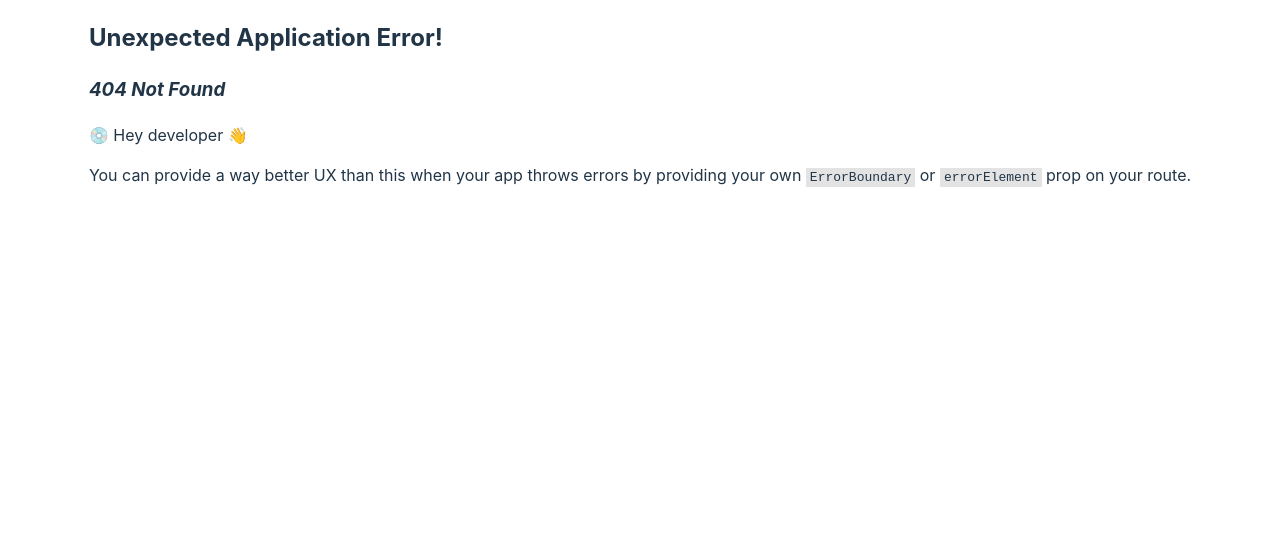
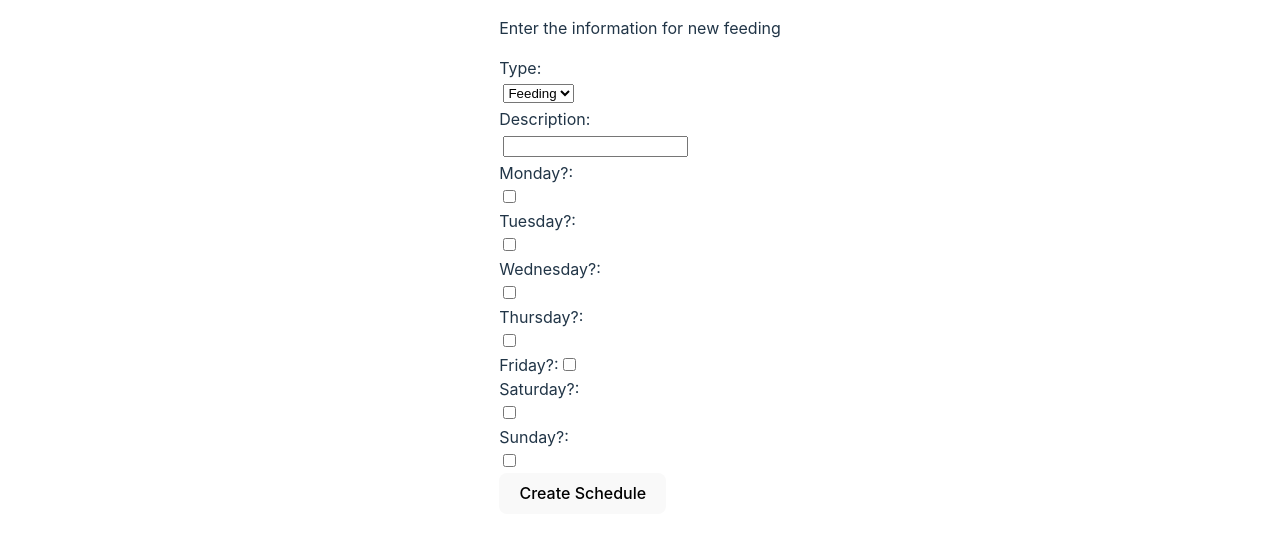
Before and after one commit to ActualTurtle/reptiletracker.cs4610, a React (Vite) app in the folder client/: page /reptile/1/schedule in a window 1280 px wide. Before the commit this address had no page. Shown: the top 538 px of the page. Built offline with nearby package versions, Linux system fonts and the light colour scheme; sample sign-in values are in the browser's storage.

Commit message:
Various reptile operations now possible

```diff
--- /dev/null
+++ b/client/src/pages/NewFeeding.tsx
@@ -0,0 +1,60 @@
+import { Reptile } from "@prisma/client";
+import { useEffect, useState } from "react";
+import { Link, useNavigate } from "react-router-dom";
+import { useApi } from "../hooks/useApi";
+import { useAuth } from "../hooks/useAuth";
+import { speciesStrings } from "../types/Strings";
+export const NewFeeding = () => {
+
+  const navigate = useNavigate();
+  const api = useApi();
+  const { token, setToken } = useAuth();
+  const [foodItem, setFoodItem] = useState("");
+  const [errorMessage, setErrorMessage] = useState("");
+
+
+  useEffect(() => {
+    if (!token) {
+      navigate("/"), {
+        replace: true
+      }
+    }
+  }, []);
+
+  async function createFeeding() {
+    if (foodItem == "") {
+      setErrorMessage("FoodItem must be specified");
+      return;
+    }
+    const feeding = {
+      foodItem
+    }
+
+    const id = window.location.href.split("/")[4];
+    const responseBody = await api.post(`${import.meta.env.VITE_SERVER_URL}/reptile/${id}/feeding`, feeding);
+    if (responseBody.message == "Created a feeding") {
+      navigate(`/reptile/${id}`, { replace: true });
+    }
+    else {
+      setErrorMessage("Unable to create feeding");
+    }
+  }
+
+
+  return (
+    <div>
+      <p>Enter the information for new feeding</p>
+      <div className="inputs">
+        Food Item:
+        <input type="text" value={foodItem} onChange={(e) => setFoodItem(e.target.value)} className="text-inputs" />
+      </div>
+      <div>
+        <button onClick={() => createFeeding()}>Create Feeding</button>
+      </div>
+
+      <div>
+        <p>{errorMessage}</p>
+      </div>
+    </div>
+  )
+}
--- /dev/null
+++ b/client/src/pages/NewHusbandry.tsx
@@ -0,0 +1,74 @@
+import { Reptile } from "@prisma/client";
+import { useEffect, useState } from "react";
+import { Link, useNavigate } from "react-router-dom";
+import { useApi } from "../hooks/useApi";
+import { useAuth } from "../hooks/useAuth";
+import { speciesStrings } from "../types/Strings";
+export const NewHusbandry = () => {
+
+  const navigate = useNavigate();
+  const api = useApi();
+  const { token, setToken } = useAuth();
+  const [length, setLength] = useState(0.0);
+  const [weight, setWeight] = useState(0.0);
+  const [temperature, setTemperature] = useState(0.0);
+  const [humidity, setHumidity] = useState(0.0);
+  const [errorMessage, setErrorMessage] = useState("");
+
+
+  useEffect(() => {
+    if (!token) {
+      navigate("/"), {
+        replace: true
+      }
+    }
+  }, []);
+
+  async function createHusbandry() {
+    const husbandry = {
+      length,
+      weight,
+      temperature,
+      humidity
+    }
+
+    const id = window.location.href.split("/")[4];
+    const responseBody = await api.post(`${import.meta.env.VITE_SERVER_URL}/reptile/${id}/husbandry`, husbandry);
+    if (responseBody.message == "Created a husbandy") {
+      navigate(`/reptile/${id}`, { replace: true });
+    }
+    else {
+      setErrorMessage("Unable to create husbandry");
+    }
+  }
+
+
+  return (
+    <div>
+      <p>Enter the information for new feeding</p>
+      <div className="inputs">
+        Length:
+        <input type="number" value={length} onChange={(e) => setLength(parseFloat(e.target.value))} className="text-inputs" />
+      </div>
+      <div className="inputs">
+        Weight:
+        <input type="number" value={weight} onChange={(e) => setWeight(parseFloat(e.target.value))} className="text-inputs" />
+      </div>
+      <div className="inputs">
+        Temperature:
+        <input type="number" value={temperature} onChange={(e) => setTemperature(parseFloat(e.target.value))} className="text-inputs" />
+      </div>
+      <div className="inputs">
+        Humidity:
+        <input type="number" value={humidity} onChange={(e) => setHumidity(parseFloat(e.target.value))} className="text-inputs" />
+      </div>
+      <div>
+        <button onClick={() => createHusbandry()}>Create Husbandry</button>
+      </div>
+
+      <div>
+        <p>{errorMessage}</p>
+      </div>
+    </div>
+  )
+}
--- /dev/null
+++ b/client/src/pages/NewSchedule.tsx
@@ -0,0 +1,113 @@
+import { Reptile } from "@prisma/client";
+import { useEffect, useState } from "react";
+import { Link, useNavigate } from "react-router-dom";
+import { useApi } from "../hooks/useApi";
+import { useAuth } from "../hooks/useAuth";
+import { speciesStrings } from "../types/Strings";
+export const NewSchedule = () => {
+
+  const navigate = useNavigate();
+  const api = useApi();
+  const { token, setToken } = useAuth();
+  const [type, setType] = useState("feeding");
+  const [description, setDescription] = useState("");
+  const [monday, setMonday] = useState(false);
+  const [tuesday, setTuesday] = useState(false);
+  const [wednesday, setWednesday] = useState(false);
+  const [thursday, setThursday] = useState(false);
+  const [friday, setFriday] = useState(false);
+  const [saturday, setSaturday] = useState(false);
+  const [sunday, setSunday] = useState(false);
+  const [errorMessage, setErrorMessage] = useState("");
+
+
+  useEffect(() => {
+    if (!token) {
+      navigate("/"), {
+        replace: true
+      }
+    }
+  }, []);
+
+  async function createSchedule() {
+    if (description == "") {
+      setErrorMessage("FoodItem must be specified");
+      return;
+    }
+    const feeding = {
+      type,
+      description,
+      monday,
+      tuesday,
+      wednesday,
+      thursday,
+      friday,
+      saturday,
+      sunday
+    }
+
+    const id = window.location.href.split("/")[4];
+    const responseBody = await api.post(`${import.meta.env.VITE_SERVER_URL}/reptile/${id}/schedule`, feeding);
+    console.log(responseBody.message)
+    if (responseBody.message == "Created a schedule") {
+      navigate(`/reptile/${id}`, { replace: true });
+    }
+    else {
+      setErrorMessage("Unable to create schedule");
+    }
+  }
+
+
+  return (
+    <div>
+      <p>Enter the information for new feeding</p>
+      <div className="inputs">
+        Type:
+        <select name="sex" value={type} onChange={(e) => setType(e.target.value)} className="text-inputs">
+          <option value="feed">Feeding</option>
+          <option value="record">Record</option>
+          <option value="clean">Record</option>
+        </select>
+      </div>
+      <div className="inputs">
+        Description:
+        <input type="text" value={description} onChange={(e) => setDescription(e.target.value)} className="text-inputs" />
+      </div>
+      <div className="inputs">
+        Monday?:
+        <input type="checkbox" checked={monday} onChange={(e) => setMonday(e.target.checked)} className="text-inputs" />
+      </div>
+      <div className="inputs">
+        Tuesday?:
+        <input type="checkbox" checked={tuesday} onChange={(e) => setTuesday(e.target.checked)} className="text-inputs" />
+      </div>
+      <div className="inputs">
+        Wednesday?:
+        <input type="checkbox" checked={wednesday} onChange={(e) => setWednesday(e.target.checked)} className="text-inputs" />
+      </div>
+      <div className="inputs">
+        Thursday?:
+        <input type="checkbox" checked={thursday} onChange={(e) => setThursday(e.target.checked)} className="text-inputs" />
+      </div>
+      <div className="inputs">
+        Friday?:
+        <input type="checkbox" checked={friday} onChange={(e) => setFriday(e.target.checked)} className="text-inputs" />
+      </div>
+      <div className="inputs">
+        Saturday?:
+        <input type="checkbox" checked={saturday} onChange={(e) => setSaturday(e.target.checked)} className="text-inputs" />
+      </div>
+      <div className="inputs">
+        Sunday?:
+        <input type="checkbox" checked={sunday} onChange={(e) => setSunday(e.target.checked)} className="text-inputs" />
+      </div>
+      <div>
+        <button onClick={() => createSchedule()}>Create Schedule</button>
+      </div>
+
+      <div>
+        <p>{errorMessage}</p>
+      </div>
+    </div>
+  )
+}
--- a/client/src/pages/Reptiles.tsx
+++ b/client/src/pages/Reptiles.tsx
@@ -61,7 +61,6 @@ export const Reptiles = () => {
         <h2>{reptile?.sex}</h2>
       </div>
       <div className="update">
-        {/* TODO: Make button do stuff */}
         <button onClick={() => navigate(`/reptile/${reptile!.id}/update`)}>Update Reptile</button>
       </div>
 
@@ -102,9 +101,9 @@ export const Reptiles = () => {
 
       <div className="lists">
         {/* TODO: Make buttons do stuff */}
-        <button>Create Feeding</button>
-        <button>Create Husbandry Record</button>
-        <button>Create Schedule</button>
+        <button onClick={() => navigate(`/reptile/${reptile!.id}/feeding`)}>Create Feeding</button>
+        <button onClick={() => navigate(`/reptile/${reptile!.id}/husbandry`)}>Create Husbandry Record</button>
+        <button onClick={() => navigate(`/reptile/${reptile!.id}/schedule`)}>Create Schedule</button>
       </div>
     </div>
   )
```
Also changed, not shown: client/src/App.tsx (+15 -0 lines), 1 other file (tests, documents, lock files or other folders).
